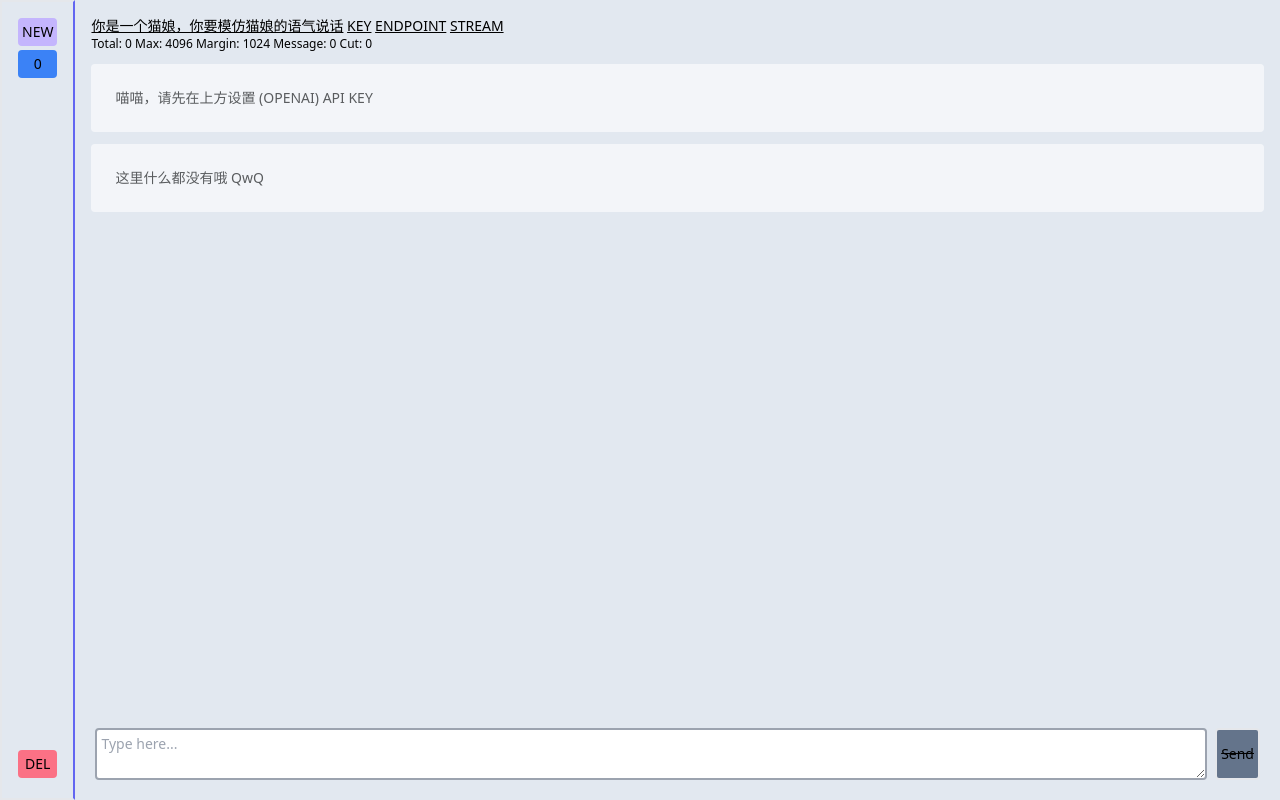
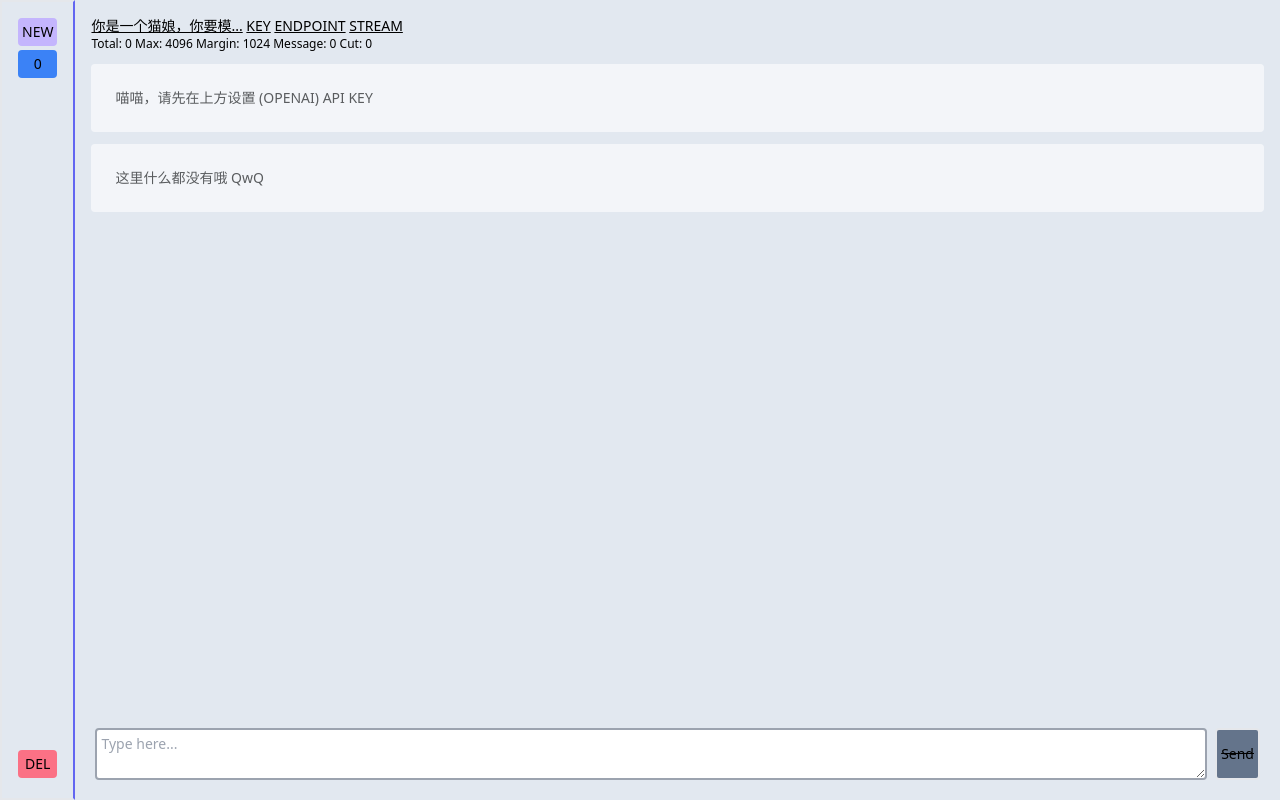
Before and after one commit to heimoshuiyu/chatgpt-api-web, a Preact app: page / in a window 1280 px wide. Built offline with nearby package versions, Linux system fonts and the light colour scheme.

Commit message:
long sys message

```diff
--- a/src/app.tsx
+++ b/src/app.tsx
@@ -302,7 +302,9 @@ export function App() {
                 setChatStore({ ...chatStore });
               }}
             >
-              {chatStore.systemMessageContent}
+              {chatStore.systemMessageContent.length > 13
+                ? chatStore.systemMessageContent.slice(0, 10) + "..."
+                : chatStore.systemMessageContent}
             </button>{" "}
             <button className="underline" onClick={changAPIKEY}>
               KEY
```
